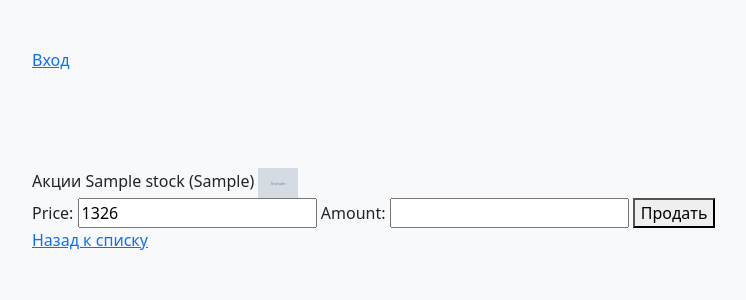
After one commit to nikitatopchegg/learning, a Django app: page /stock/detail1/1/ in a window 1280 px wide. The commit adds this page. Shown: the top 300 px of the page, without its empty margins (50-796 px from the left). Run offline with Django 4.2, Linux system fonts and the light colour scheme; tables that the repository leaves empty hold one stand-in row (values such as "Sample post"); grey boxes marked "Sample" are stand-in pictures; some libraries are stand-ins or nearby versions.

Commit message:
lab-2(full)

```diff
--- a/learning/asgi.py
+++ b/learning/asgi.py
@@ -4,7 +4,7 @@ ASGI config for learning project.
 It exposes the ASGI callable as a module-level variable named ``application``.
 
 For more information on this file, see
-https://docs.djangoproject.com/en/4.0/howto/deployment/asgi/
+https://docs.djangoproject.com/en/4.1/howto/deployment/asgi/
 """
 
 import os
--- a/learning/urls.py
+++ b/learning/urls.py
@@ -1,27 +1,25 @@
-"""learning URL Configuration
-
-The `urlpatterns` list routes URLs to views. For more information please see:
-    https://docs.djangoproject.com/en/4.0/topics/http/urls/
-Examples:
-Function views
-    1. Add an import:  from my_app import views
-    2. Add a URL to urlpatterns:  path('', views.home, name='home')
-Class-based views
-    1. Add an import:  from other_app.views import Home
-    2. Add a URL to urlpatterns:  path('', Home.as_view(), name='home')
-Including another URLconf
-    1. Import the include() function: from django.urls import include, path
-    2. Add a URL to urlpatterns:  path('blog/', include('blog.urls'))
-"""
+from django.contrib.auth import views as auth_views
 from django.contrib import admin
 from django.urls import path, include
-from django.conf import settings           # <- новый импорт настроек
-from django.conf.urls.static import static # <- новый импорт обработчика
-from django.contrib.auth import views as auth_views
+from django.conf import settings
+from django.conf.urls.static import static
 
 urlpatterns = [
     path('login/', auth_views.LoginView.as_view(template_name='admin/login.html'), name='login'),
     path('logout/', auth_views.LogoutView.as_view(next_page='stock:list'), name='logout'),
     path('admin/', admin.site.urls),
     path('stock/', include(('stock.urls', 'stock'), namespace='stock')),
-] + static(settings.MEDIA_URL, document_root=settings.MEDIA_ROOT) # <- добавляем обработчик статики к списку урлов
+] + static(settings.MEDIA_URL, document_root=settings.MEDIA_ROOT)
+
+from django.contrib.auth import views as auth_views
+from django.contrib import admin
+from django.urls import path, include
+from django.conf import settings
+from django.conf.urls.static import static
+
+urlpatterns = [
+    path('login/', auth_views.LoginView.as_view(template_name='admin/login.html'), name='login'),
+    path('logout/', auth_views.LogoutView.as_view(next_page='stock:list'), name='logout'),
+    path('admin/', admin.site.urls),
+    path('stock/', include(('stock.urls', 'stock'), namespace='stock')),
+] + static(settings.MEDIA_URL, document_root=settings.MEDIA_ROOT)
--- a/learning/wsgi.py
+++ b/learning/wsgi.py
@@ -4,7 +4,7 @@ WSGI config for learning project.
 It exposes the WSGI callable as a module-level variable named ``application``.
 
 For more information on this file, see
-https://docs.djangoproject.com/en/4.0/howto/deployment/wsgi/
+https://docs.djangoproject.com/en/4.1/howto/deployment/wsgi/
 """
 
 import os
--- a/stock/apps.py
+++ b/stock/apps.py
@@ -2,5 +2,5 @@ from django.apps import AppConfig
 
 
 class StockConfig(AppConfig):
-    default_auto_field = "django.db.models.BigAutoField"
-    name = "stock"
+    default_auto_field = 'django.db.models.BigAutoField'
+    name = 'stock'
--- a/stock/models.py
+++ b/stock/models.py
@@ -1,6 +1,6 @@
+from django.contrib.auth.models import User
 from django.db import models
 import random
-from django.contrib.auth.models import User
 
 # Create your models here.
 class Stock(models.Model):
@@ -10,13 +10,11 @@ class Stock(models.Model):
     currency = models.ForeignKey('Currency', null=True, on_delete=models.SET_NULL)
     logo = models.ImageField(null=True, blank=True)
 
-    def get_random_price(self):
-        return random.randint(0, 3000)
-
     def __str__(self):
         return f"{self.ticker}"
 
-
+    def get_random_price(self):
+        return random.randint(0, 3000)
 
 class Currency(models.Model):
     name = models.CharField(max_length=40)
--- a/stock/templates/base.html
+++ b/stock/templates/base.html
@@ -14,7 +14,7 @@
           <div class="row row-cols-1">
             <div class="col">
               {% if user.is_authenticated %}
-              <span>Добро пожаловать, {{ user.username }}</span> | <a href="{% url 'stock:account' %}">Личный кабинет</a> | <a href="{% url 'logout' %}">Выход</a>
+                <span>Добро пожаловать, {{ user.username }}</span> | <a href="{% url 'stock:account' %}">Личный кабинет</a> | <a href="{% url 'logout' %}">Выход</a>
               {% else %}
                 <a href="{% url 'login' %}">Вход</a>
               {% endif %}
--- /dev/null
+++ b/stock/templates/stocksell.html
@@ -0,0 +1,16 @@
+{% extends 'base.html' %}
+{% block content %}
+    <div>
+        Акции {{ stock.name }} ({{ stock.ticker }}) <img src="{{ MEDIA_URL }}/{{ stock.logo }}" width="40" />
+    </div>
+    <div>
+        <form method="POST" action="{% url 'stock:sell' stock.pk %}">
+            {% csrf_token %}
+            {{ form }}
+            <button>Продать</button>
+        </form>
+    </div>
+    <div>
+        <a href="{% url 'stock:list' %}">Назад к списку</a>
+    </div>
+{% endblock %}
--- a/stock/urls.py
+++ b/stock/urls.py
@@ -1,11 +1,13 @@
 from django.urls import path
-from stock.views import stock_list, stock_detail, stock_buy, account
-from stock.views import stock_list
+
+from stock.views import stock_list, stock_detail, stock_detail1, stock_buy, stock_sell, account
 
 
 urlpatterns = [
     path('list/', stock_list, name='list'),
     path('detail/<int:pk>/', stock_detail, name='detail'),
+    path('detail1/<int:pk>/', stock_detail1, name='detail1'),
     path('buy/<int:pk>/', stock_buy, name='buy'),
+    path('sell/<int:pk>/', stock_sell, name='sell'),
     path('account/', account, name='account')
 ]
--- a/stock/views.py
+++ b/stock/views.py
@@ -1,8 +1,10 @@
 from django.shortcuts import render, get_object_or_404, redirect
+from django.contrib.auth.decorators import login_required
 from stock.models import Stock, AccountCurrency, AccountStock
 from stock.forms import BuySellForm
-from django.contrib.auth.decorators import login_required
 from django.core.cache import cache
+
+
 
 def stock_list(request):
     stocks = Stock.objects.all()
@@ -10,7 +12,6 @@ def stock_list(request):
         'stocks': stocks,
     }
     return render(request, 'stocks.html', context)
-
 @login_required
 def stock_detail(request, pk):
     stock = get_object_or_404(Stock, pk=pk)
@@ -20,6 +21,13 @@ def stock_detail(request, pk):
     }
     return render(request, 'stock.html', context)
 
+def stock_detail1(request, pk):
+    stock = get_object_or_404(Stock, pk=pk)
+    context = {
+        'stock': stock,
+        'form': BuySellForm(initial={'price': stock.get_random_price()})
+    }
+    return render(request, 'stocksell.html', context)
 @login_required
 def stock_buy(request, pk):
     if request.method != "POST":
@@ -28,6 +36,7 @@ def stock_buy(request, pk):
     stock = get_object_or_404(Stock, pk=pk)
     form = BuySellForm(request.POST)
 
+
     if form.is_valid():
         amount = form.cleaned_data['amount']
         price = form.cleaned_data['price']
@@ -35,6 +44,8 @@ def stock_buy(request, pk):
 
         acc_stock, created = AccountStock.objects.get_or_create(account=request.user.account, stock=stock,
                                                                 defaults={'average_buy_cost': 0, 'amount': 0})
+        if acc_stock.average_buy_cost == None:
+            acc_stock.average_buy_cost = 0
         current_cost = acc_stock.average_buy_cost * acc_stock.amount
 
         total_cost = current_cost + buy_cost
@@ -92,3 +103,44 @@ def account(request):
     }
 
     return render(request, template_name='account.html', context=context)
+
+def stock_sell(request, pk):
+    if request.method != "POST":
+        return redirect('stock:detail1', pk=pk)
+
+    stock = get_object_or_404(Stock, pk=pk)
+    form = BuySellForm(request.POST)
+
+    if form.is_valid():
+        amount = form.cleaned_data['amount']
+        price = form.cleaned_data['price']
+        buy_cost = price * amount
+
+        acc_stock, created = AccountStock.objects.get_or_create(account=request.user.account, stock=stock,
+                                                                defaults={'average_buy_cost': 0, 'amount': 0})
+        #current_cost = acc_stock.average_buy_cost * acc_stock.amount
+
+        #total_cost = current_cost - buy_cost
+        total_amount = acc_stock.amount - amount
+
+
+
+        acc_currency, created = AccountCurrency.objects.get_or_create(account=request.user.account, currency=stock.currency,
+                                                                      defaults={'amount': 0})
+
+        if acc_stock.amount < amount:
+            form.add_error(None, f'У вас недостаточно акций ')
+        else:
+            acc_stock.amount = total_amount
+            acc_currency.amount = acc_currency.amount + buy_cost
+            acc_stock.save()
+            acc_currency.save()
+            return redirect('stock:list')
+
+
+    context = {
+        'stock': get_object_or_404(Stock, pk=pk),
+        'form': form
+    }
+
+    return render(request, 'stocksell.html', context)
```
Also changed, not shown: stock/admin.py (+4 -5 lines), stock/templates/stocks.html (+8 -2 lines), stock/templates/stockss.html (added, +16 -0 lines).
